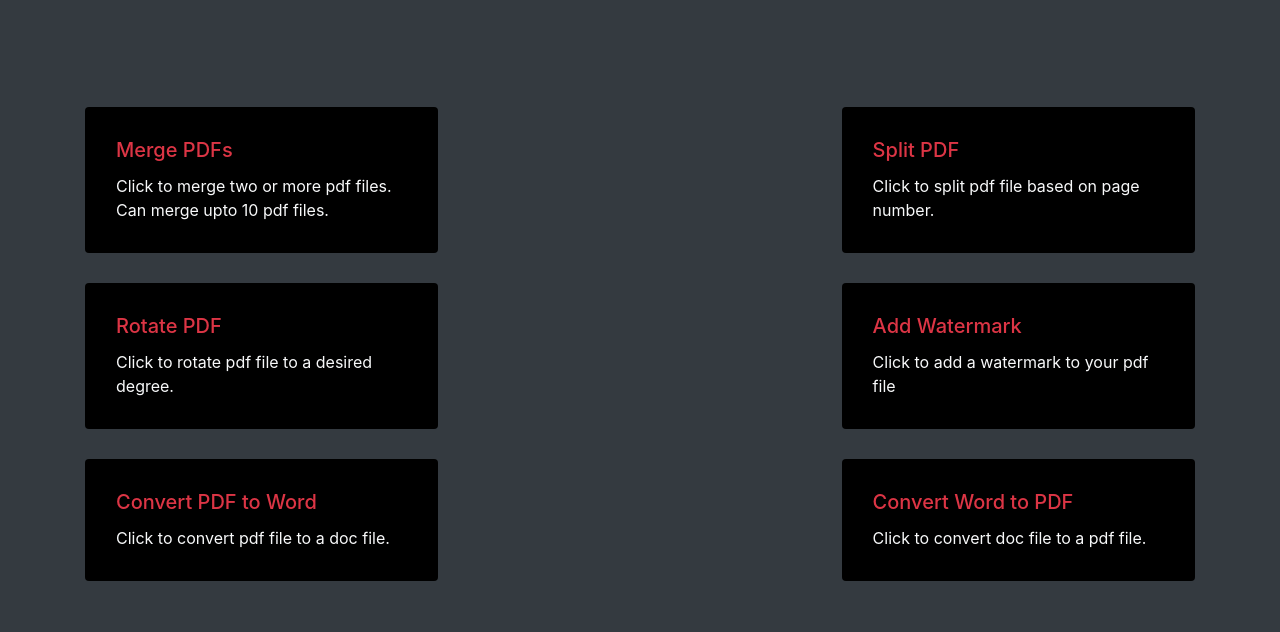
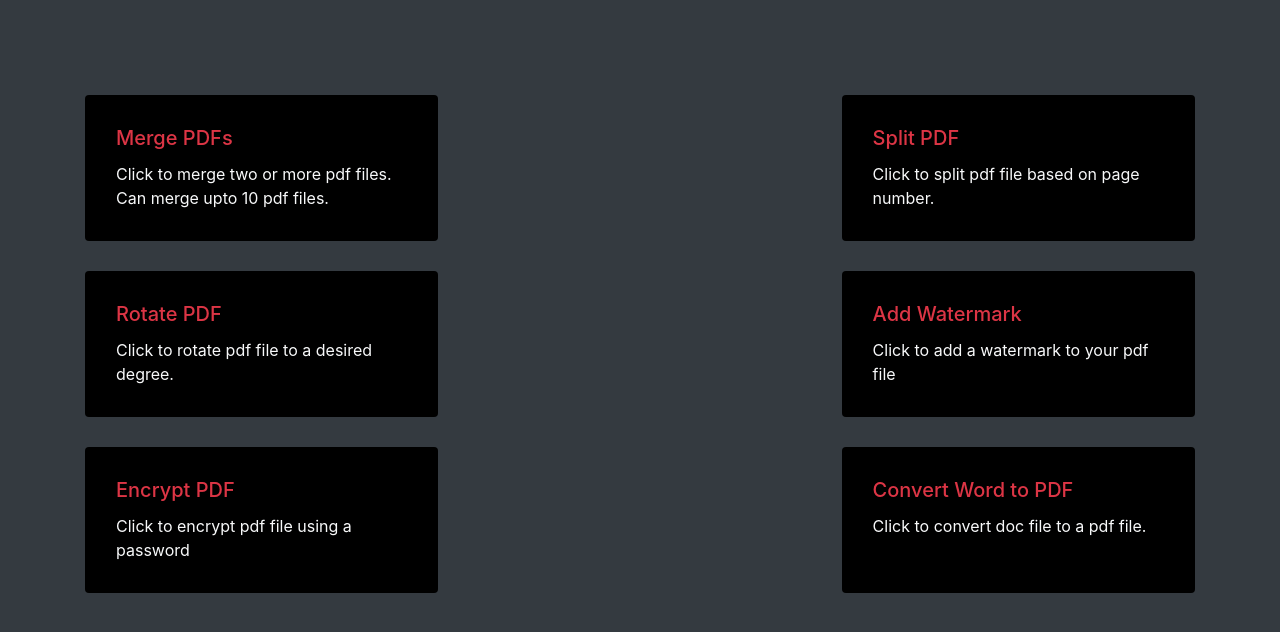
Before and after one commit to laureenf/pdf-tools, a Flask app: page / in a window 1280 px wide. Shown: the part 56-688 px from the top of the page. Run offline with Flask 2, Linux system fonts and the light colour scheme; some libraries are stand-ins or nearby versions.

```diff
--- a/app.py
+++ b/app.py
@@ -43,13 +43,14 @@ def watermark_pdf():
         return send_file('output.pdf', as_attachment=True)
     return render_template('pdf/watermark_pdf.html')
 
+@app.route('/encrypt_pdf', methods=['GET', 'POST'])
+def encrypt_pdf():
+    return render_template('pdf/encrypt_pdf.html')
+
 @app.route('/word_to_pdf', methods=['GET', 'POST'])
 def word_to_pdf():
     return render_template('pdf/word_to_pdf.html')
 
-@app.route('/pdf_to_word', methods=['GET', 'POST'])
-def pdf_to_word():
-    return render_template('pdf/pdf_to_word.html')
 
 if __name__ == '__main__':
     app.run(debug=True)
--- a/templates/home.html
+++ b/templates/home.html
@@ -27,8 +27,8 @@
     </div>
     <div class="card" >
         <div class="card-body">
-            <h5 class="card-title"><a href="{{ url_for('pdf_to_word') }}" class="card-link text-danger">Convert PDF to Word</a></h5>
-            <p class="card-text text-light">Click to convert pdf file to a doc file.</p>
+            <h5 class="card-title"><a href="{{ url_for('encrypt_pdf') }}" class="card-link text-danger">Encrypt PDF</a></h5>
+            <p class="card-text text-light">Click to encrypt pdf file using a password</p>
         </div>
     </div>
     <div class="card" >
```
Also changed, not shown: pdf_tools.py (+6 -4 lines), 1 other file.
